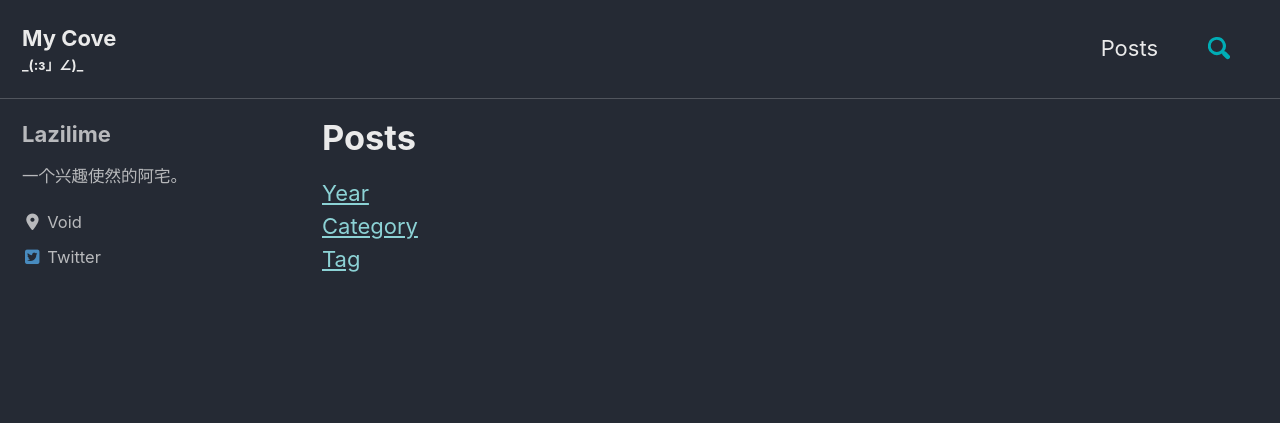
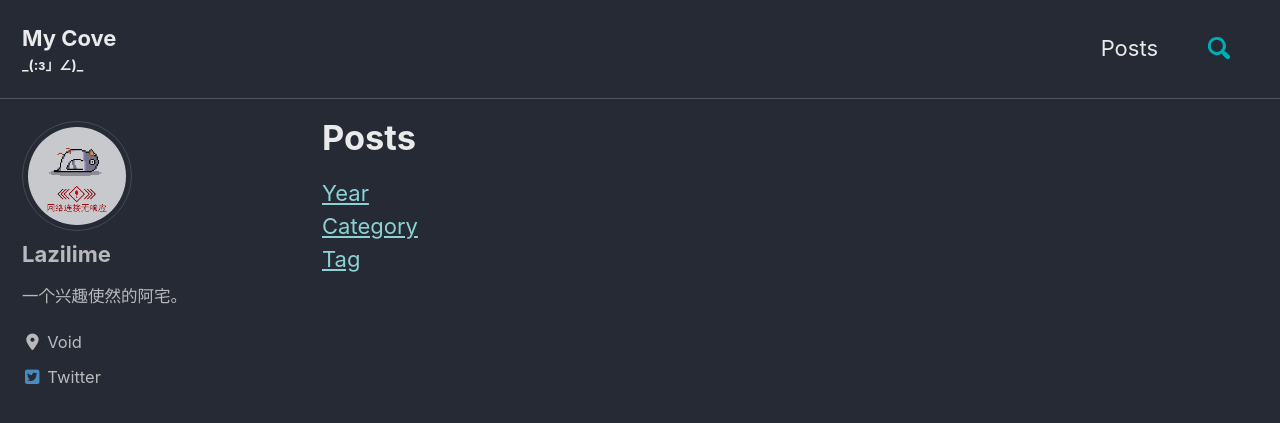
Before and after one commit to lazilime/lazilime.github.io, a Jekyll site: the page built from _pages/posts-archive.md, in a window 1280 px wide and 900 px high. Shown: the top 423 px of the window. Built offline with Jekyll 4.4.1, drawn with Linux system fonts in a browser that asks for light colours; cached includes are drawn as plain includes; nearby versions of some CDN libraries.

Commit message:
add images

```diff
--- a/_config.yml
+++ b/_config.yml
@@ -24,7 +24,7 @@ description              :
 url                      : "https://lazilime.github.io"
 baseurl                  : # the subpath of your site, e.g. "/blog"
 repository               : "lazilime/lazilime.github.io"
-teaser                   : "/assets/images/AceAttorneyArtGallery.png"
+teaser                   : # "/assets/images/AceAttorneyArtGallery.png"
 logo                     : # path of logo image to display in the masthead, e.g. "/assets/images/88x88.png"
 masthead_title           : # overrides the website title displayed in the masthead, use " " for no title
 # breadcrumbs            : false # true, false (default)
@@ -108,7 +108,7 @@ analytics:
 # Site Author
 author:
   name             : "Lazilime"
-  avatar           : # path of avatar image, e.g. "/assets/images/bio-photo.jpg"
+  avatar           : "/assets/images/avatar.gif"
   bio              : "一个兴趣使然的阿宅。"
   location         : "Void"
   email            :
--- a/index.html
+++ b/index.html
@@ -1,7 +1,10 @@
 ---
 layout: home
 author_profile: true
+header:
+  image: /assets/images/AceAttorneyArtGallery.png
+  image_description: "A header image"
 ---
 
-<h1>本首页正在加工中，请点右上角的**Posts**查看内容(*╹▽╹*)</h1>
+<h1>本首页正在加工中，请点右上角的Posts查看内容(*╹▽╹*)</h1>
 <div style="display: grid;"></div>
```
Also changed, not shown: assets/images/avatar.gif (added).
